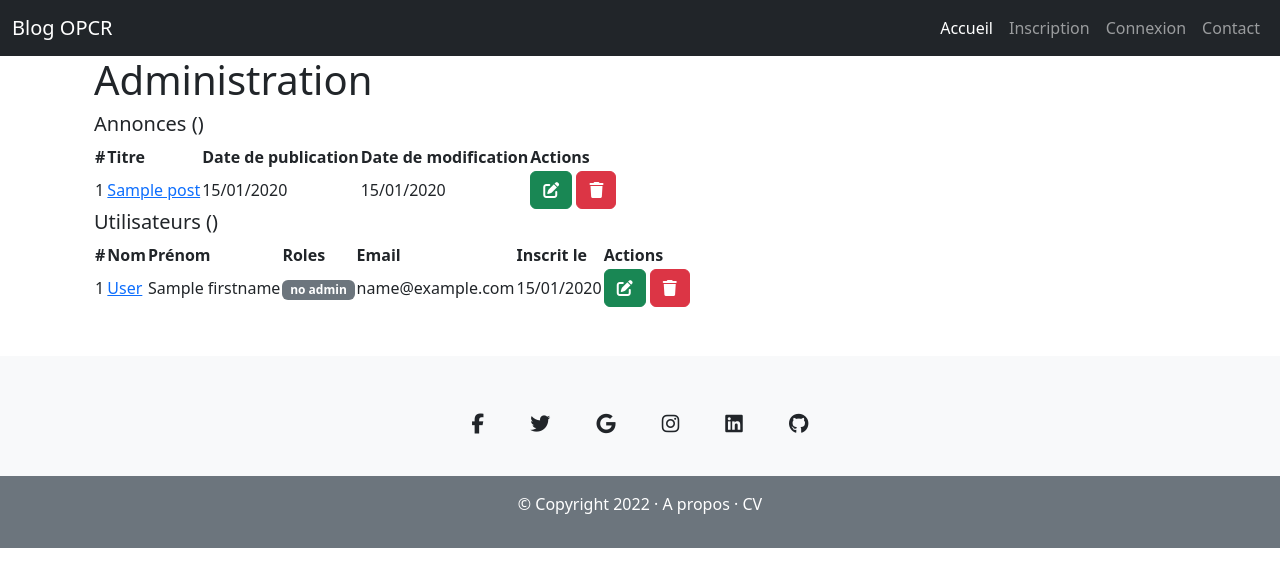
After one commit to mataxelle/Blog_OPCR, a PHP site: template templates/admin/index.html.twig in a window 1280 px wide. The commit adds this page. Shown: the top 587 px of the page. Run offline with PHP 8.4, Linux system fonts and the light colour scheme; the template is opened without the code that fills it: most values are stand-ins (such as "Sample title", 1, 10 or a date in 2020); some libraries are stand-ins or nearby versions.

Commit message:
Create admin section

```diff
--- a/public/index.php
+++ b/public/index.php
@@ -25,6 +25,8 @@ $request = new HTTPRequest;
 $router = new Router($request);
 
 session_start();
+/*var_dump($_SESSION);
+die;*/
 
 $router->get('/', 'App\Controller\HomeController\HomeController@index');
 $router->get('/register', 'App\Controller\SecurityController\SecurityController@register');
@@ -44,5 +46,6 @@ $router->post('/addComment', 'App\Controller\PostController\PostController@show'
 $router->get('/account', 'App\Controller\UserController\UserController@account');
 $router->get('/contact', 'App\Controller\ContactController\ContactController@contact');
 $router->post('/contact', 'App\Controller\ContactController\ContactController@contact');
+$router->get('/admin', 'App\Controller\AdminController\AdminController@admin');
 
 $router->run();
--- a/src/Model/UserManager.php
+++ b/src/Model/UserManager.php
@@ -12,7 +12,7 @@ class UserManager extends ConnectDB
     {
         $db = $this->db;
 
-        $response = $db->prepare('SELECT * FROM user');
+        $response = $db->query('SELECT * FROM user ORDER BY created_at DESC');
 
         return $response;
     }
--- /dev/null
+++ b/templates/admin/index.html.twig
@@ -0,0 +1,82 @@
+{% extends 'base.html.twig' %}
+
+{% block title %}Administration{% endblock %}
+
+{% block body %}
+<div class="container">
+    <h1>Administration</h1>
+
+    <div class="row">
+        <div class="col">
+            <h5>Annonces
+                <span>()</sapn>
+            </h5>
+            <table class="centered striped">
+                <tr>
+                    <th>#</th>
+                    <th>Titre</th>
+                    <th>Date de publication</th>
+                    <th>Date de modification</th>
+                    <th>Actions</th>
+                </tr>
+                {% set i = 1 %}
+                {% for post in posts %}
+                    <tr class="hoverable">
+                        <td>{{ i }}</td>
+                        <td><a href="/post/{{ post.slug }}" target="_blank">{{ post.title }}</a></td>
+                        <td>{{ post.created_at ? post.created_at|date('d/m/Y') : '-' }}</td>
+                        <td>{{ post.updated_at|date('d/m/Y') }}</td>
+                        <td>
+                            <a class="btn btn-success" href="/post/{{ post.slug }}"><i class="fas fa-edit"></i></a>
+                            <a class="btn btn-danger" href=""><i class="fas fa-trash"></i></a>
+                        </td>
+                    </tr>
+                {% set i = i+1 %}
+                {% endfor %}
+            </table>
+        </div>
+    </div>
+    <div class="row">
+        <div class="col">
+            <h5>Utilisateurs
+                <span>()</sapn>
+            </h5>
+            <table class="centered striped">
+                <tr>
+                    <th>#</th>
+                    <th>Nom</th>
+                    <th>Prénom</th>
+                    <th>Roles</th>
+                    <th>Email</th>
+                    <th>Inscrit le</th>
+                    <th>Actions</th>
+                </tr>
+                {% set i = 1 %}
+                {% for user in users %}
+                    <tr class="hoverable">
+                        <td>{{ i }}</td>
+                        <td><a href="/post/{{ user.id }}" target="_blank">{{ user.lastname }}</a></td>
+                        <td>{{ user.firstname }}</td>
+                        {% if user.is_admin == 1 %}
+                            <td>
+                                <span class="badge bg-info">admin</span>
+                            </td>
+                            {% else %}
+                            <td>
+                                <span class="badge bg-secondary"> no admin</span>
+                            </td>
+                        {% endif %}
+                        <td>{{ user.email }}</td>
+                        <td>{{ user.updated_at|date('d/m/Y') }}</td>
+                        <td>
+                            <a class="btn btn-success" href=""><i class="fas fa-edit"></i></a>
+                            <a class="btn btn-danger"  href=""><i class="fas fa-trash"></i></a>
+                        </td>
+                    </tr>
+                {% set i = i+1 %}
+                {% endfor %}
+            </table>
+        </div>
+    </div>
+</div>
+{% endblock %}
--- a/templates/base.html.twig
+++ b/templates/base.html.twig
@@ -43,6 +43,11 @@
                   Accueil
                 </a>
               </li>
+			  {% if admin == 1 %}
+                <li class="nav-item active">
+                  <a class="nav-link" href="/admin">Administration</a>
+                </li>
+              {% endif %}
               {% if user %}
                 <li class="nav-item active">
                   <a class="nav-link" href="/account">Mon compte</a>
```
Also changed, not shown: src/Controller/AdminController/AdminController.php (+54 -0 lines), src/Controller/ContactController/ContactController.php (+6 -1 lines), src/Controller/PostController/PostController.php (+15 -3 lines), src/Controller/SecurityController/SecurityController.php (+14 -2 lines), src/Controller/UserController/UserController.php (+7 -1 lines).
